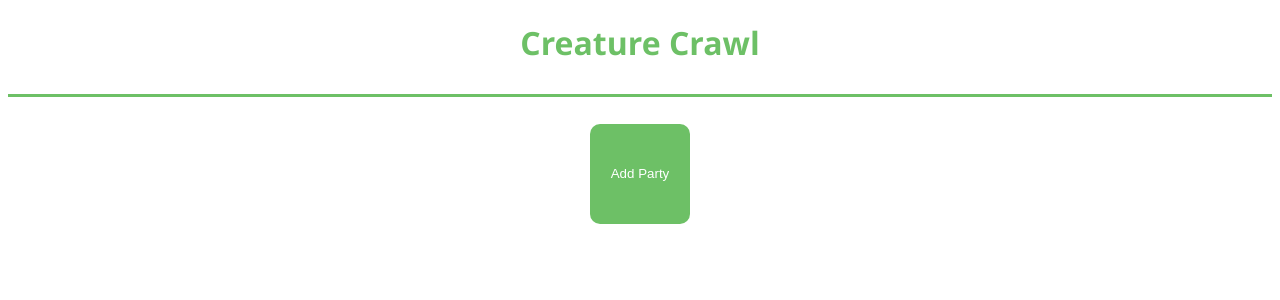
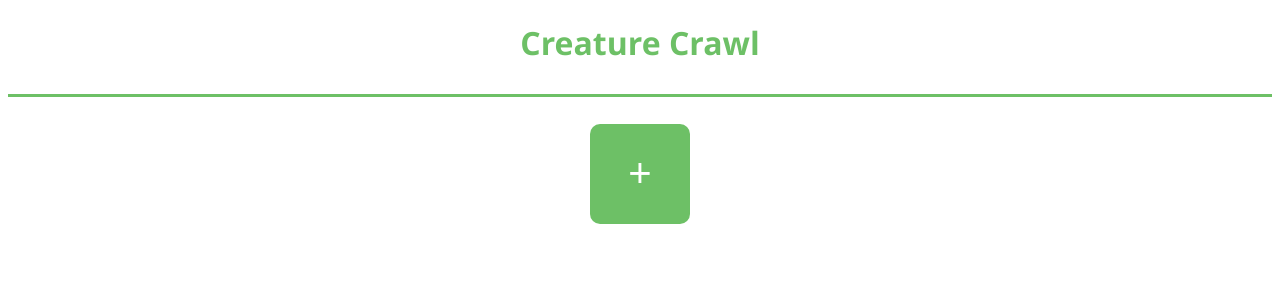
Before and after one commit to ooMICAHoo/digital_character_sheet, a React app: page / in a window 1280 px wide. Shown: the top 300 px of the page. Built offline with nearby package versions, Linux system fonts and the light colour scheme.

Commit message:
updated button layout and added favicon

```diff
--- a/package.json
+++ b/package.json
@@ -32,6 +32,7 @@
     "eslint-plugin-import": "2.13.0",
     "eslint-plugin-jsx-a11y": "6.1.1",
     "eslint-plugin-react": "7.10.0",
+    "file-loader": "^1.1.11",
     "html-loader": "0.5.5",
     "html-webpack-plugin": "3.2.0",
     "jest": "^23.4.2",
--- a/src/components/App.jsx
+++ b/src/components/App.jsx
@@ -5,6 +5,8 @@ import { connect } from 'react-redux';
 import Character from './Character';
 import Parties from './Parties';
 import Party from './Party';
+
+require('../favicon.ico');
 
 const App = ({ activeCharacter, activeParty }) => {
   let component = (<Parties />);
--- a/src/components/Characters.jsx
+++ b/src/components/Characters.jsx
@@ -15,9 +15,6 @@ const Characters = ({
         {`Characters (${characters.length})`}
       </h2>
       <div className="button-layout">
-        <button className="main-button" type="button" onClick={handleAdd}>
-          Add Character
-        </button>
         {
           characters.map(({ id, name }) => (
             <button className="main-button" key={id} type="button" onClick={() => viewCharacter(id)}>
@@ -25,6 +22,9 @@ const Characters = ({
             </button>
           ))
         }
+        <button className="main-button add-button" type="button" title="Create a new Character" onClick={handleAdd}>
+          +
+        </button>
       </div>
     </div>
   );
--- a/src/components/Parties.jsx
+++ b/src/components/Parties.jsx
@@ -9,9 +9,6 @@ const Parties = ({ addParty, parties, viewParty }) => {
   const handleAdd = () => addParty(generate());
   return (
     <div className="button-layout">
-      <button className="main-button" type="button" onClick={handleAdd}>
-        Add Party
-      </button>
       {
         parties.map(({ id, name }) => (
           <button className="main-button" key={id} type="button" onClick={() => viewParty(id)}>
@@ -19,6 +16,9 @@ const Parties = ({ addParty, parties, viewParty }) => {
           </button>
         ))
       }
+      <button className="main-button add-button" type="button" title="Create a new party" onClick={handleAdd}>
+        +
+      </button>
     </div>
   );
 };
--- a/src/index.html
+++ b/src/index.html
@@ -4,6 +4,7 @@
     <meta charset="utf-8">
     <meta name="viewport" content="width=device-width, initial-scale=1, shrink-to-fit=no">
     <title>Digital Character Sheet</title>
+    <link rel="shortcut icon" href="favicon.ico"/>
     <style>
       body {
         background-color: white;
@@ -42,6 +43,9 @@
         cursor: pointer;
         transition: all .2s;
       }
+      .add-button {
+        font-size: 40px;
+      }
       .back-button {
         height: 30px;
         width: 30px;
--- a/webpack.config.js
+++ b/webpack.config.js
@@ -21,6 +21,10 @@ module.exports = {
       use: [{
         loader: 'html-loader',
       }],
+    },
+    {
+      test: /\.jpe?g$|\.ico$|\.gif$|\.png$|\.svg$|\.woff$|\.ttf$|\.wav$|\.mp3$/,
+      loader: 'file-loader?name=[name].[ext]',
     }],
   },
   plugins: [
```
Also changed, not shown: 1 other file (tests, documents, lock files or other folders).
